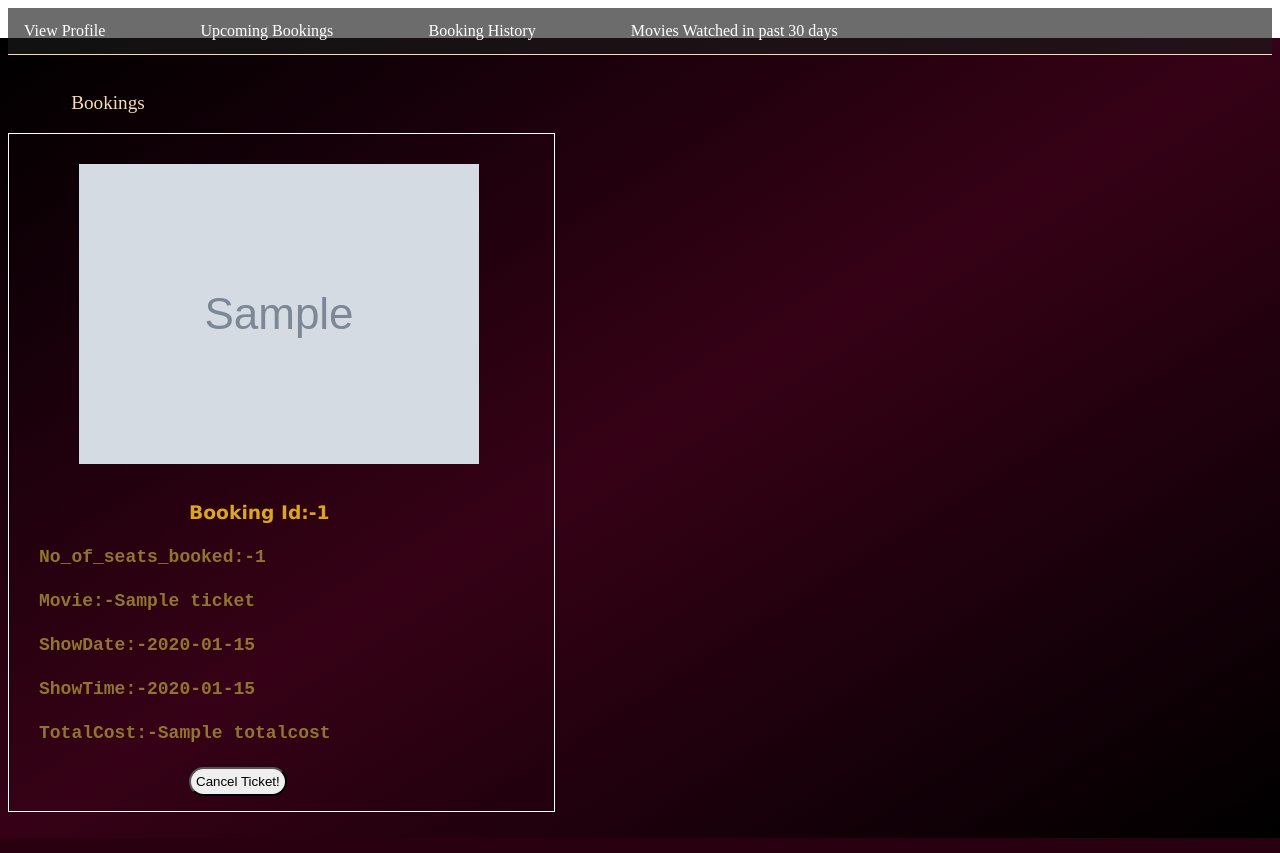
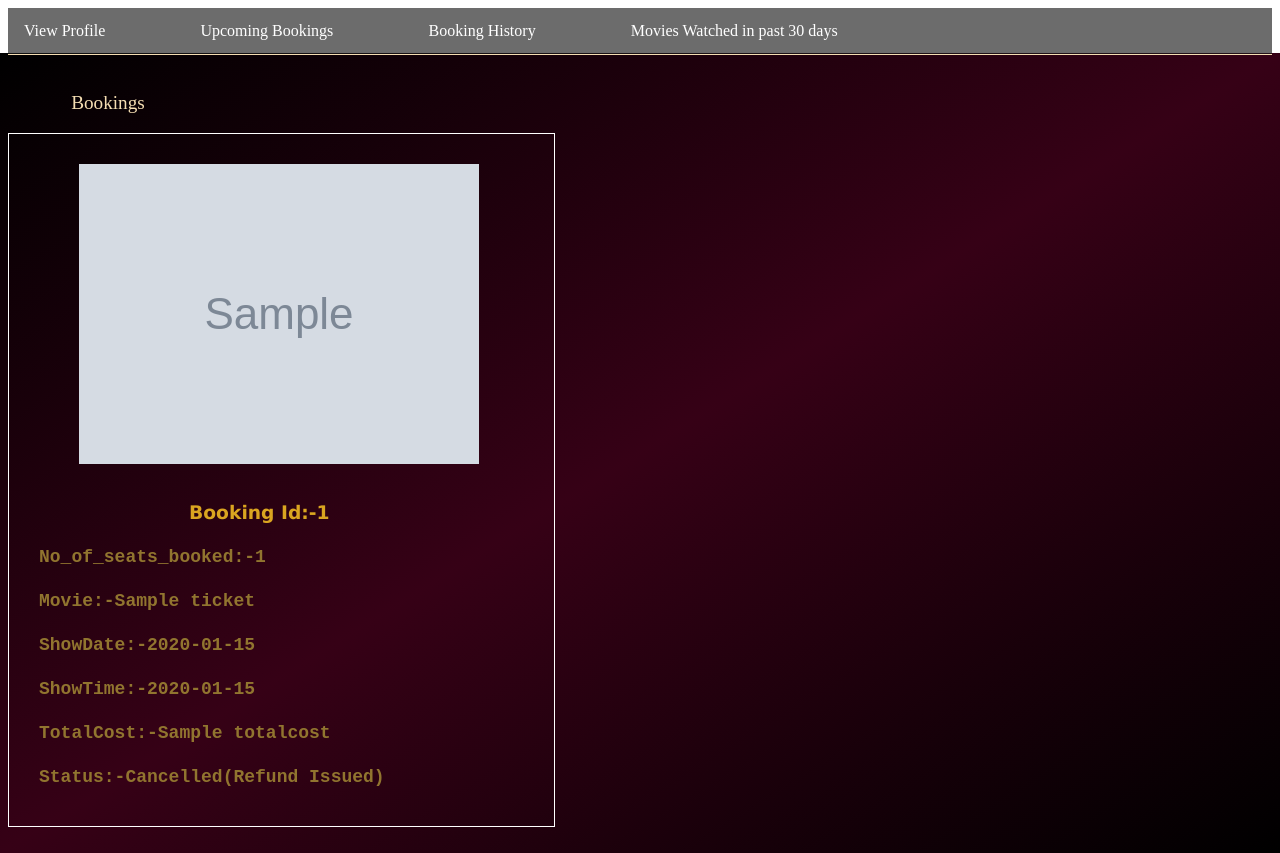
Before and after one commit to gopinathsjsu/team-project-team6-1, a Flask app: template templates/commonprofile.html in a window 1280 px wide, after a click on "Upcoming Bookings". Run offline with Flask 3, Linux system fonts and the light colour scheme; the template is opened without the code that fills it: most values are stand-ins (such as "Sample title", 1, 10 or a date in 2020); grey boxes marked "Sample" are stand-in pictures; parts of the project's set-up code (start-up, migrations or seed data) failed here and were passed over.

Commit message:
cancelbookingintegration

```diff
--- a/dbconnector.py
+++ b/dbconnector.py
@@ -1108,7 +1108,7 @@ def getUpcomingMovieBookings(username):
                 userid = cursor.fetchone()[0]
                 cursor = conn.cursor(cursor_factory = psycopg2.extras.RealDictCursor)
                 # query = "select bookingid, num_seats_booked,totalcost,servicefee,showdate,showtime,price,moviename,runtimeminutes from (select * from (select * from booking inner join showingdetails on booking.showingdetailid = showingdetails.showingdetailid where userid = %s and showingdetails.showdate > CURRENT_DATE) inner join showingmaster using (showingid)) inner join movie using (movieid);"
-                query="SELECT bookingid, num_seats_booked, totalcost, servicefee, showdate, showtime, price, moviename, poster,runtimeminutes FROM (SELECT * FROM (SELECT * FROM booking INNER JOIN showingdetails ON booking.showingdetailid = showingdetails.showingdetailid  WHERE userid = %s AND showingdetails.showdate > CURRENT_DATE) AS subquery1 INNER JOIN showingmaster USING (showingid)) AS subquery2 INNER JOIN movie USING (movieid);"
+                query="SELECT bookingid,status,refundstatus, num_seats_booked, totalcost, servicefee, showdate, showtime, price, moviename, poster,runtimeminutes FROM (SELECT * FROM (SELECT * FROM booking INNER JOIN showingdetails ON booking.showingdetailid = showingdetails.showingdetailid  WHERE userid = %s AND showingdetails.showdate > CURRENT_DATE) AS subquery1 INNER JOIN showingmaster USING (showingid)) AS subquery2 INNER JOIN movie USING (movieid);"
                 cursor.execute(query,(userid,))
                 data = cursor.fetchall()
                 print(data)
--- a/main.py
+++ b/main.py
@@ -385,7 +385,7 @@ def moviesPast30Days():
     return response
 
 # api to delete user's movie booking
-@app.route('/cancelBooking', methods=['DELETE'])
+@app.route('/cancelBooking', methods=['POST'])
 def cancelBooking():
     bookingInfo = request.get_json()
     bookingId = bookingInfo['bookingid']
--- a/templates/commonprofile.html
+++ b/templates/commonprofile.html
@@ -105,7 +105,14 @@
         <h4>ShowDate:-{{tickets['showdate']}}</h4>
         <h4 >ShowTime:-{{tickets['showtime']}}</h4>
         <h4>TotalCost:-{{tickets['totalcost']}}</h4>
-        <button type="button">Cancel Ticket!</button>
+        {%if tickets['status']==true %}
+        <a href="{{ url_for('cancelbooking',bookingid=tickets['bookingid']) }}" class="button">Cancel Ticket</a>
+        {% else %}
+        <!-- <h4>Status:-{{tickets['status']}}</h4> -->
+        <h4>Status:-Cancelled(Refund Issued)</h4>
+        <!-- <h4>Refund Status:-Refund Issued</h4> -->
+        {% endif%}
+        <!-- <button type="button">Cancel Ticket!</button> -->
     </div><br>
         {% endfor %}
 
```
Also changed, not shown: movieanytime.py (+10 -2 lines).
